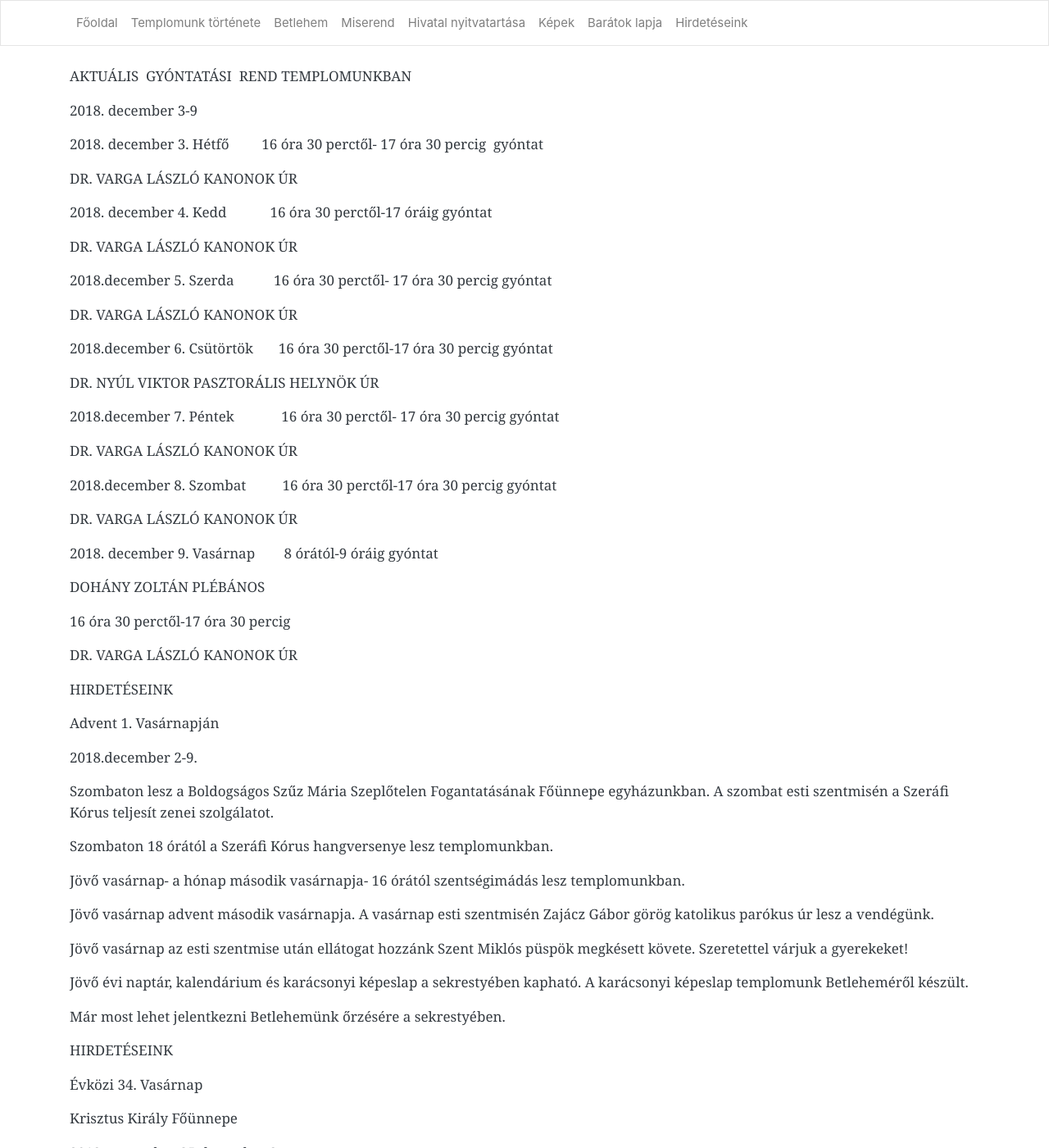
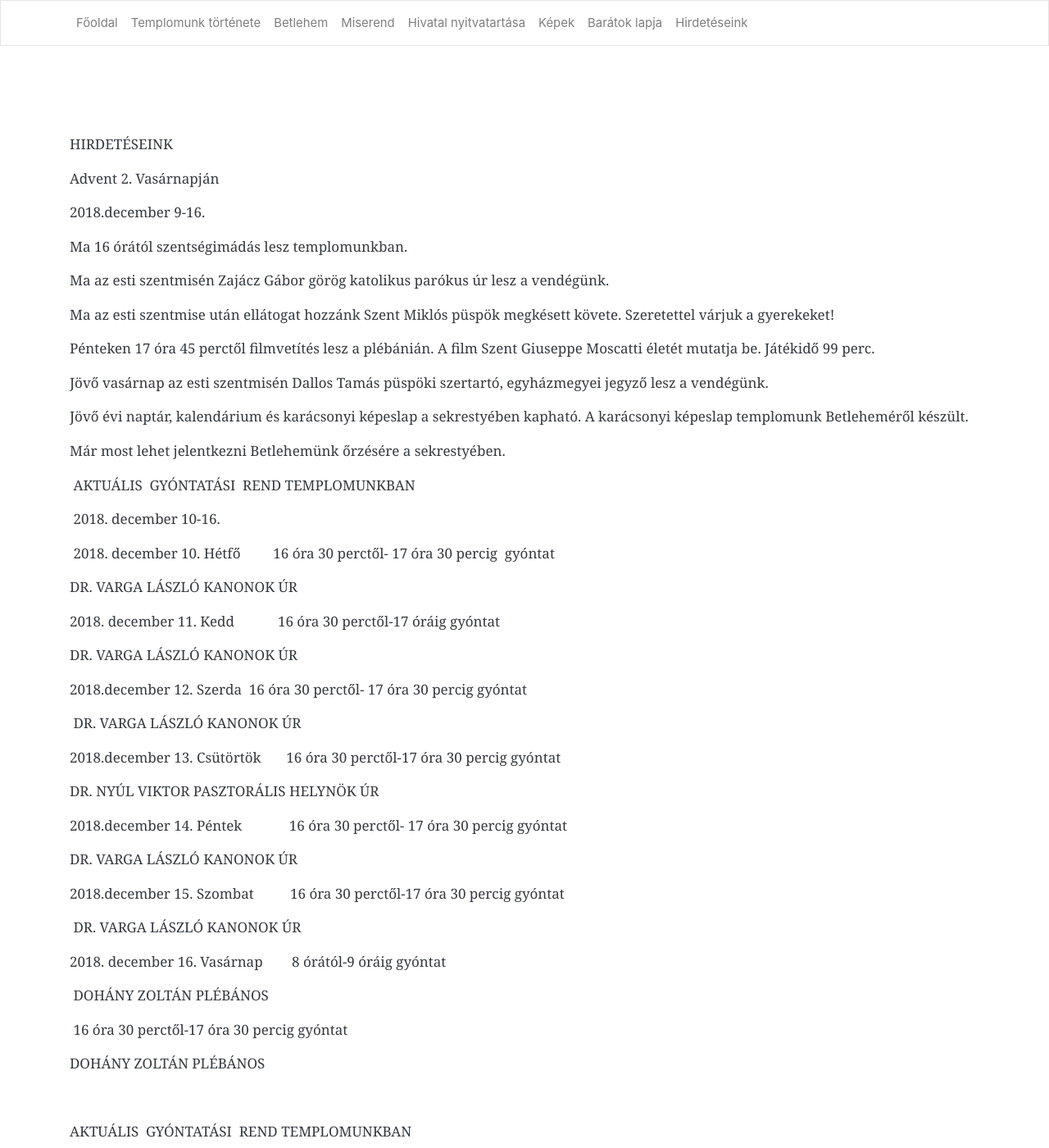
Before and after one commit to pecsi-ferences/pecsi-ferences.github.io, a Jekyll site: the page built from hirdeteseink.md, in a window 1280 px wide and 1400 px high. Shown: the whole window at 82% size. Built offline with Jekyll 4.4.1, drawn with Linux system fonts in a browser that asks for light colours; nearby versions of some CDN libraries.

Commit message:
Update from Forestry.io - Updated hirdeteseink.md

```diff
--- a/hirdeteseink.md
+++ b/hirdeteseink.md
@@ -3,6 +3,67 @@ layout: default
 title: Hirdetéseink
 
 ---
+
+
+
+
+HIRDETÉSEINK
+
+Advent 2. Vasárnapján
+
+2018\.december 9-16.
+
+Ma 16 órától szentségimádás lesz templomunkban.
+
+Ma az esti szentmisén Zajácz Gábor görög katolikus parókus úr lesz a vendégünk.
+
+Ma az esti szentmise után ellátogat hozzánk Szent Miklós püspök megkésett követe. Szeretettel várjuk a gyerekeket!
+
+Pénteken 17 óra 45 perctől filmvetítés lesz a plébánián. A film Szent Giuseppe Moscatti életét mutatja be. Játékidő 99 perc.
+
+Jövő vasárnap az esti szentmisén Dallos Tamás püspöki szertartó, egyházmegyei jegyző lesz a vendégünk.
+
+Jövő évi naptár, kalendárium és karácsonyi képeslap a sekrestyében kapható. A karácsonyi képeslap templomunk Betleheméről készült.
+
+Már most lehet jelentkezni Betlehemünk őrzésére a sekrestyében.
+
+ AKTUÁLIS  GYÓNTATÁSI  REND TEMPLOMUNKBAN
+
+ 2018. december 10-16.
+
+ 2018. december 10. Hétfő         16 óra 30 perctől- 17 óra 30 percig  gyóntat
+
+DR. VARGA LÁSZLÓ KANONOK ÚR
+
+2018\. december 11. Kedd            16 óra 30 perctől-17 óráig gyóntat
+
+ DR. VARGA LÁSZLÓ KANONOK ÚR
+
+2018\.december 12. Szerda  16 óra 30 perctől- 17 óra 30 percig gyóntat
+
+ DR. VARGA LÁSZLÓ KANONOK ÚR
+
+2018\.december 13. Csütörtök       16 óra 30 perctől-17 óra 30 percig gyóntat
+
+DR. NYÚL VIKTOR PASZTORÁLIS HELYNÖK ÚR
+
+2018\.december 14. Péntek             16 óra 30 perctől- 17 óra 30 percig gyóntat
+
+DR. VARGA LÁSZLÓ KANONOK ÚR
+
+2018\.december 15. Szombat          16 óra 30 perctől-17 óra 30 percig gyóntat
+
+ DR. VARGA LÁSZLÓ KANONOK ÚR
+
+2018\. december 16. Vasárnap        8 órától-9 óráig gyóntat
+
+ DOHÁNY ZOLTÁN PLÉBÁNOS
+
+ 16 óra 30 perctől-17 óra 30 percig gyóntat
+
+ DOHÁNY ZOLTÁN PLÉBÁNOS
+
+
 
 AKTUÁLIS  GYÓNTATÁSI  REND TEMPLOMUNKBAN
 
```
